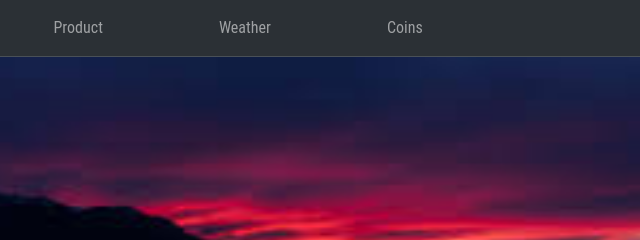
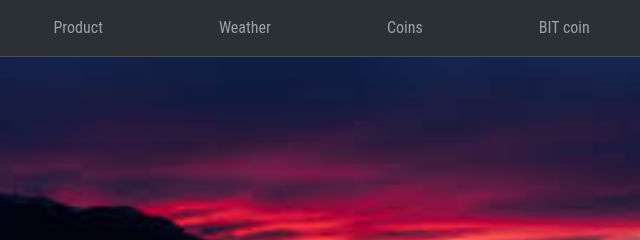
Before and after one commit to shrutika728/Api-Project, a plain HTML site: page index.html in a window 1280 px wide. Shown: the top 240 px of the page, 120-760 px from the left. Drawn offline with nearby package versions, Linux system fonts and the light colour scheme; files that its build step writes are made by us from their sources; no server answers.

Commit message:
edited file

```diff
--- a/index.html
+++ b/index.html
@@ -37,6 +37,9 @@
               </li>
               <li class="nav-item custom-spacing">
                 <a class="nav-link" href="#">Coins</a>
+              </li>
+              <li class="nav-item custom-spacing">
+                <a class="nav-link" href="">BIT coin</a>
               </li>
 
             </ul>
```
